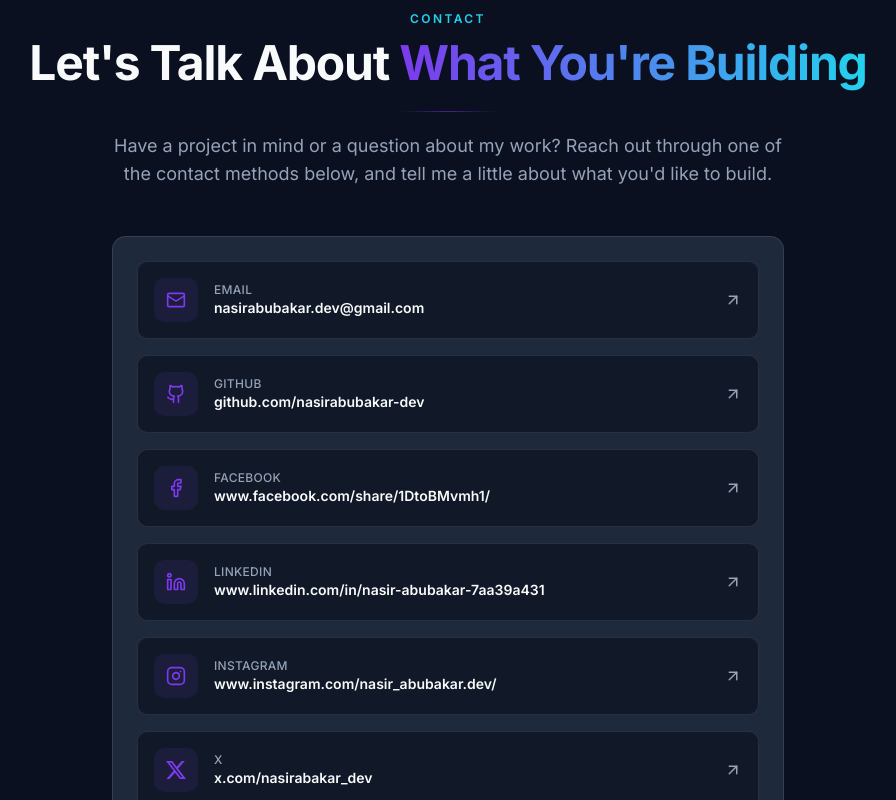
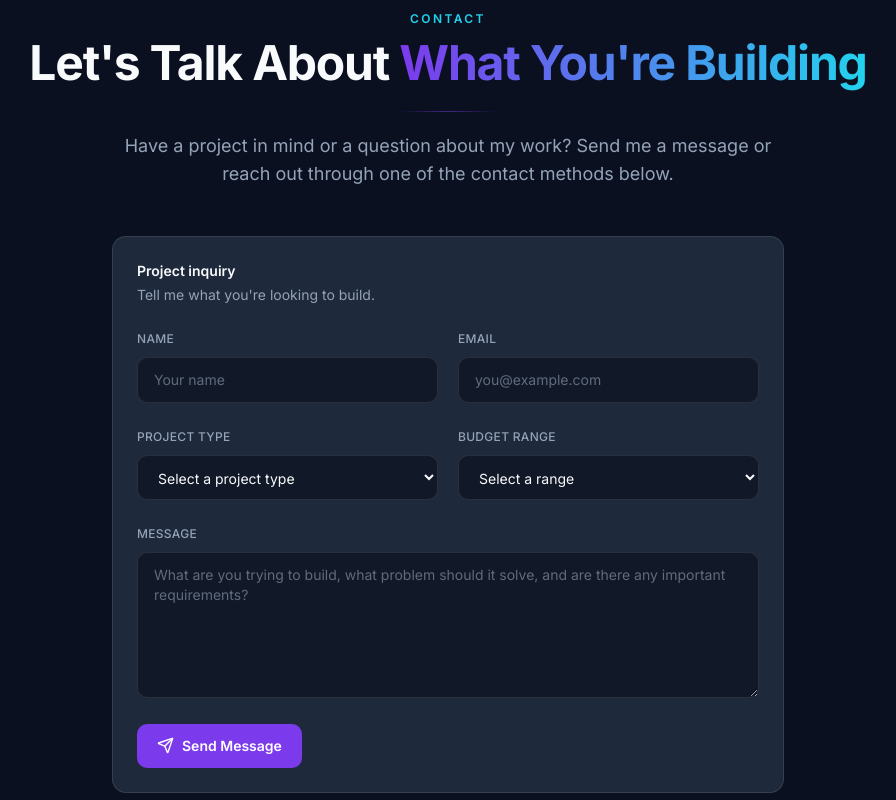
Before and after one commit to nasirabubakar-dev/NasirWorld, a React (Vite) app: page / in a window 1280 px wide. Shown: the part 9480-10280 px from the top of the page, without its empty margins (192-1088 px from the left). Built offline with nearby package versions, Linux system fonts and the light colour scheme.

Commit message:
feat: add contact inquiry form UI

```diff
--- a/src/components/Contact.jsx
+++ b/src/components/Contact.jsx
@@ -1,9 +1,17 @@
-import { Mail, ArrowUpRight } from 'lucide-react';
+import { useState } from 'react';
+import { Mail, ArrowUpRight, Send } from 'lucide-react';
 import Reveal from './Reveal.jsx';
 import { getIcon } from '../lib/icons.js';
 import { contactInfo } from '../data/contact.js';
 
 export default function Contact() {
+  const [submitted, setSubmitted] = useState(false);
+
+  function handleSubmit(event) {
+    event.preventDefault();
+    setSubmitted(true);
+  }
+
   return (
     <section id="contact" className="section-pad">
       <div className="container-narrow">
@@ -14,15 +22,119 @@ export default function Contact() {
           </h2>
           <div className="section-line mt-6" />
           <p className="body-lg mx-auto mt-5 max-w-2xl">
-            Have a project in mind or a question about my work? Reach out through one of the contact
-            methods below, and tell me a little about what you&apos;d like to build.
+            Have a project in mind or a question about my work? Send me a message or reach out
+            through one of the contact methods below.
           </p>
         </Reveal>
 
         <Reveal delay={120}>
-          <div className="mx-auto mt-12 max-w-2xl">
+          <div className="mx-auto mt-12 max-w-2xl space-y-8">
+            <form onSubmit={handleSubmit} className="card-elevated space-y-5">
+              <div>
+                <p className="text-sm font-semibold text-ink-primary">Project inquiry</p>
+                <p className="mt-1 text-sm text-ink-secondary">
+                  Tell me what you&apos;re looking to build.
+                </p>
+              </div>
+
+              <div className="grid gap-5 sm:grid-cols-2">
+                <label className="space-y-2">
+                  <span className="text-xs font-medium uppercase tracking-wide text-ink-secondary">
+                    Name
+                  </span>
+                  <input
+                    type="text"
+                    name="name"
+                    required
+                    autoComplete="name"
+                    placeholder="Your name"
+                    className="w-full rounded-[var(--radius-sm)] border border-white/10 bg-base-surface px-4 py-3 text-sm text-ink-primary outline-none transition-colors placeholder:text-ink-secondary/60 focus:border-accent-primary/50"
+                  />
+                </label>
+
+                <label className="space-y-2">
+                  <span className="text-xs font-medium uppercase tracking-wide text-ink-secondary">
+                    Email
+                  </span>
+                  <input
+                    type="email"
+                    name="email"
+                    required
+                    autoComplete="email"
+                    placeholder="you@example.com"
+                    className="w-full rounded-[var(--radius-sm)] border border-white/10 bg-base-surface px-4 py-3 text-sm text-ink-primary outline-none transition-colors placeholder:text-ink-secondary/60 focus:border-accent-primary/50"
+                  />
+                </label>
+              </div>
+
+              <div className="grid gap-5 sm:grid-cols-2">
+                <label className="space-y-2">
+                  <span className="text-xs font-medium uppercase tracking-wide text-ink-secondary">
+                    Project type
+                  </span>
+                  <select
+                    name="projectType"
+                    required
+                    defaultValue=""
+                    className="w-full rounded-[var(--radius-sm)] border border-white/10 bg-base-surface px-4 py-3 text-sm text-ink-primary outline-none transition-colors focus:border-accent-primary/50"
+                  >
+                    <option value="" disabled>Select a project type</option>
+                    <option value="landing-page">Landing page</option>
+                    <option value="business-website">Business website</option>
+                    <option value="web-app">Interactive web application</option>
+                    <option value="other">Other</option>
+                  </select>
+                </label>
+
+                <label className="space-y-2">
+                  <span className="text-xs font-medium uppercase tracking-wide text-ink-secondary">
+                    Budget range
+                  </span>
+                  <select
+                    name="budget"
+                    defaultValue=""
+                    className="w-full rounded-[var(--radius-sm)] border border-white/10 bg-base-surface px-4 py-3 text-sm text-ink-primary outline-none transition-colors focus:border-accent-primary/50"
+                  >
+                    <option value="" disabled>Select a range</option>
+                    <option value="under-75k">Under ₦75,000</option>
+                    <option value="75k-150k">₦75,000 – ₦150,000</option>
+                    <option value="150k-250k">₦150,000 – ₦250,000</option>
+                    <option value="250k-plus">₦250,000+</option>
+                    <option value="not-sure">Not sure yet</option>
+                  </select>
+                </label>
+              </div>
+
+              <label className="block space-y-2">
+                <span className="text-xs font-medium uppercase tracking-wide text-ink-secondary">
+                  Message
+                </span>
+                <textarea
+                  name="message"
+                  required
+                  rows="6"
+                  minLength="20"
+                  placeholder="What are you trying to build, what problem should it solve, and are there any important requirements?"
+                  className="w-full resize-y rounded-[var(--radius-sm)] border border-white/10 bg-base-surface px-4 py-3 text-sm text-ink-primary outline-none transition-colors placeholder:text-ink-secondary/60 focus:border-accent-primary/50"
+                />
+              </label>
+
+              <button
+                type="submit"
+                className="inline-flex w-full items-center justify-center gap-2 rounded-[var(--radius-sm)] bg-accent-primary px-5 py-3 text-sm font-semibold text-white transition-all duration-200 hover:bg-accent-primary/90 sm:w-auto"
+              >
+                <Send size={17} />
+                Send Message
+              </button>
+
+              {submitted && (
+                <p className="text-sm text-accent-secondary" role="status">
+                  Form UI is working. Next step: connect this form to the contact API and email delivery.
+                </p>
+              )}
+            </form>
+
             <div className="card-elevated space-y-4">
-              {/* Email */}
               <a
                 href={`mailto:${contactInfo.email}`}
                 className="group flex items-center gap-4 rounded-[var(--radius-sm)] border border-white/10 bg-base-surface p-4 transition-all duration-200 hover:border-accent-primary/30 hover:bg-white/5"
@@ -30,21 +142,13 @@ export default function Contact() {
                 <div className="inline-flex h-11 w-11 shrink-0 items-center justify-center rounded-[var(--radius-sm)] bg-accent-primary/10 text-accent-primary">
                   <Mail size={20} />
                 </div>
-                <div className="flex-1 min-w-0">
-                  <p className="text-xs font-medium uppercase tracking-wide text-ink-secondary">
-                    Email
-                  </p>
-                  <p className="truncate text-sm font-semibold text-ink-primary">
-                    {contactInfo.email}
-                  </p>
+                <div className="min-w-0 flex-1">
+                  <p className="text-xs font-medium uppercase tracking-wide text-ink-secondary">Email</p>
+                  <p className="truncate text-sm font-semibold text-ink-primary">{contactInfo.email}</p>
                 </div>
-                <ArrowUpRight
-                  size={18}
-                  className="shrink-0 text-ink-secondary transition-colors group-hover:text-accent-secondary"
-                />
+                <ArrowUpRight size={18} className="shrink-0 text-ink-secondary transition-colors group-hover:text-accent-secondary" />
               </a>
 
-              {/* Socials */}
               {contactInfo.socials.map((social) => {
                 const Icon = getIcon(social.icon);
                 return (
@@ -58,29 +162,23 @@ export default function Contact() {
                     <div className="inline-flex h-11 w-11 shrink-0 items-center justify-center rounded-[var(--radius-sm)] bg-accent-primary/10 text-accent-primary">
                       <Icon size={20} />
                     </div>
-                    <div className="flex-1 min-w-0">
-                      <p className="text-xs font-medium uppercase tracking-wide text-ink-secondary">
-                        {social.label}
-                      </p>
+                    <div className="min-w-0 flex-1">
+                      <p className="text-xs font-medium uppercase tracking-wide text-ink-secondary">{social.label}</p>
                       <p className="truncate text-sm font-semibold text-ink-primary">
                         {social.id === 'whatsapp'
                           ? 'Start a conversation'
                           : social.url.replace(/^https?:\/\//, '')}
                       </p>
                     </div>
-                    <ArrowUpRight
-                      size={18}
-                      className="shrink-0 text-ink-secondary transition-colors group-hover:text-accent-secondary"
-                    />
+                    <ArrowUpRight size={18} className="shrink-0 text-ink-secondary transition-colors group-hover:text-accent-secondary" />
                   </a>
                 );
               })}
             </div>
 
-            <p className="mt-6 text-center text-xs text-ink-secondary">
+            <p className="text-center text-xs text-ink-secondary">
               When reaching out about a project, include your main goal, the features you need, and any
-              important deadline. This will help me understand your requirements and respond more
-              effectively.
+              important deadline. This will help me understand your requirements and respond more effectively.
             </p>
           </div>
         </Reveal>
```
